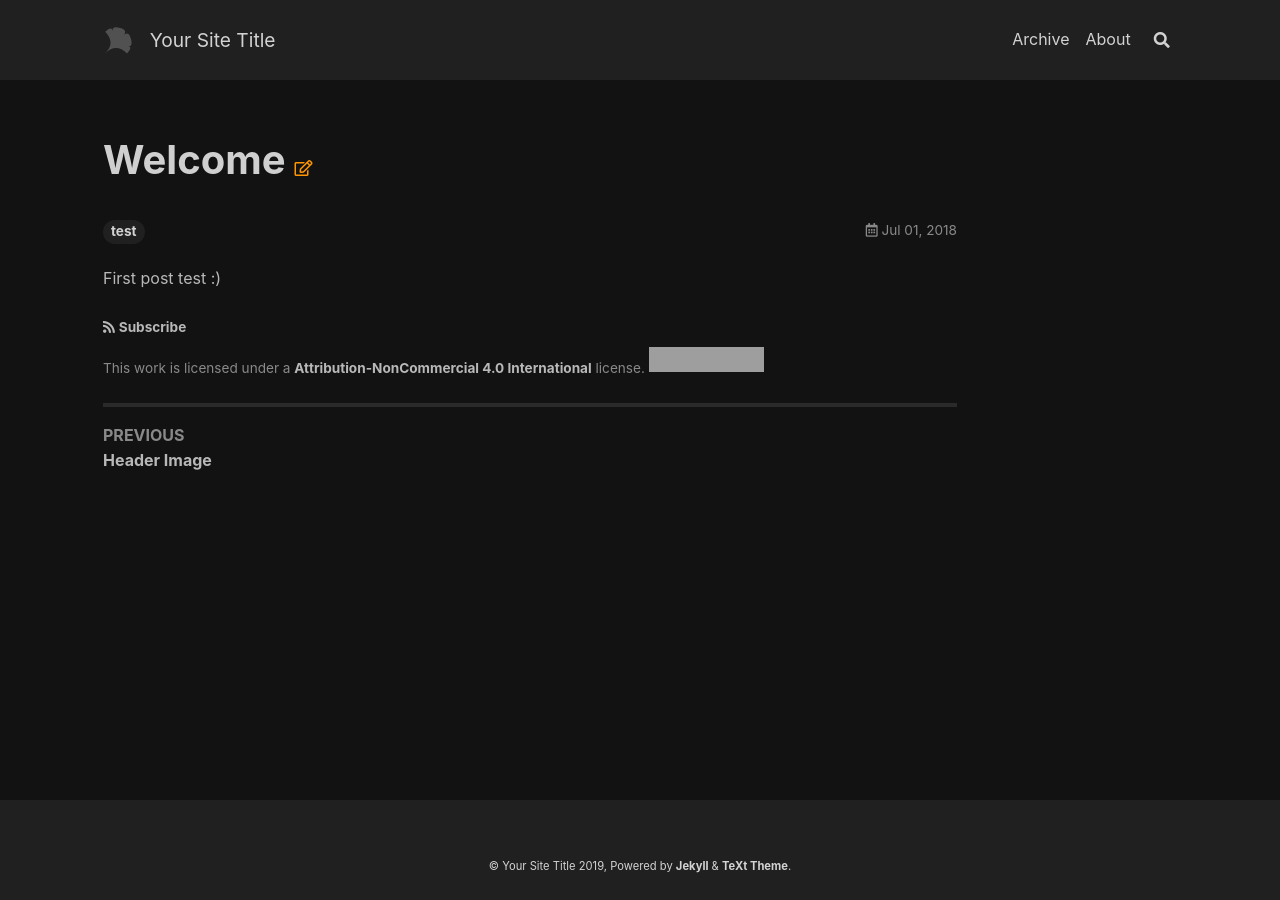
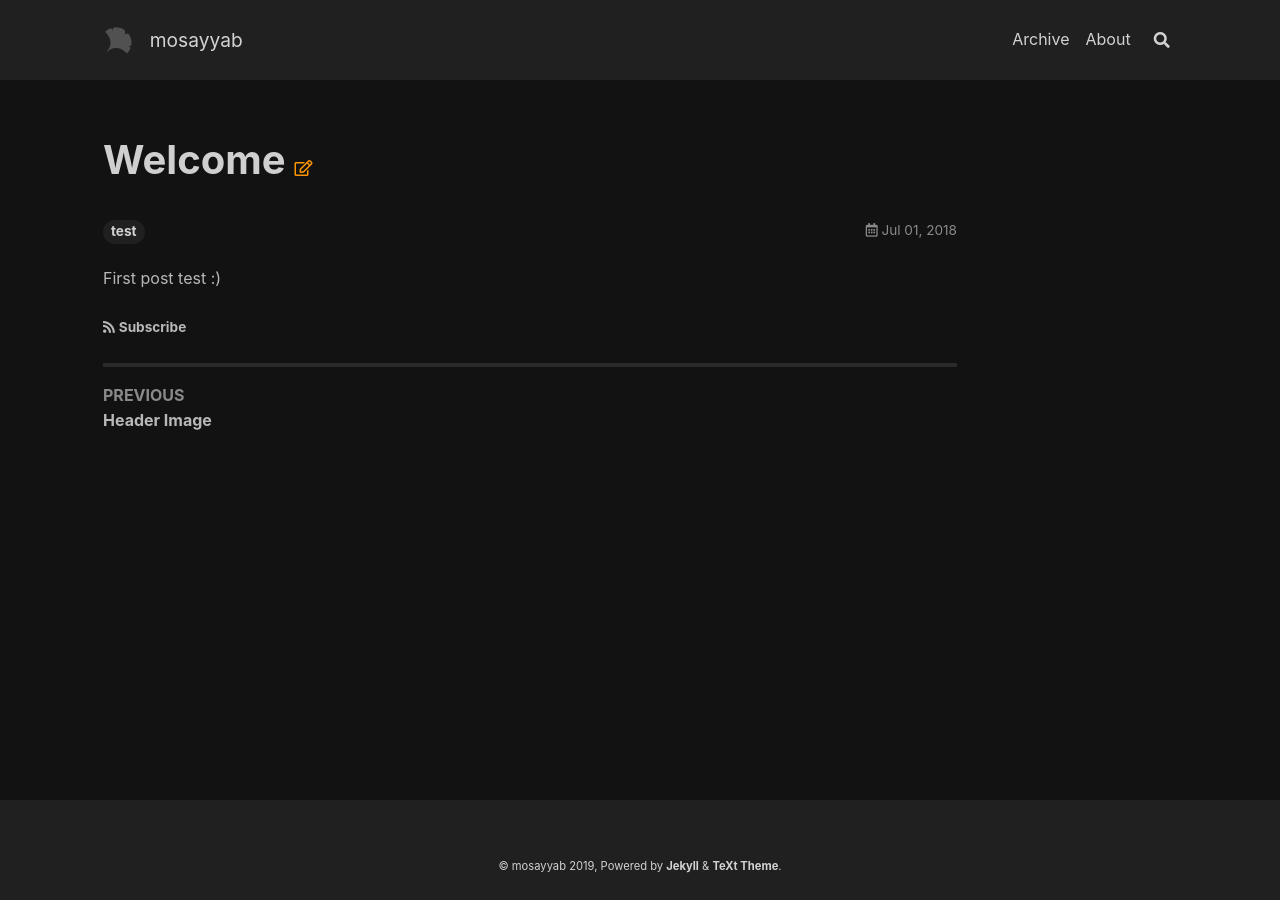
Before and after one commit to mosayyab/lastdash, a Jekyll site: the page built from _posts/2018-07-01-welcome.md, in a window 1280 px wide. Built offline with Jekyll 4.4.1, drawn with Linux system fonts in a browser that asks for light colours; nearby versions of some CDN libraries; grey boxes are pictures that could not be loaded.

Commit message:
Update _config.yml

```diff
--- a/_config.yml
+++ b/_config.yml
@@ -20,9 +20,9 @@
 highlight_theme: default # "default" (default), "tomorrow", "tomorrow-night", "tomorrow-night-eighties", "tomorrow-night-blue", "tomorrow-night-bright"
 url     : # the base hostname & protocol for your site e.g. https://www.someone.com
 baseurl : # does not include hostname
-title   : Your Site Title
+title   : mosayyab
 description: > # this means to ignore newlines until "Language & timezone"
-  Your Site Description
+  testing
 
 
 ## => Language and Timezone
@@ -35,10 +35,10 @@
 ##############################
 author:
   type      : # "person" (default), "organization"
-  name      : Your Name
+  name      : mosayyab
   url       :
   avatar    : # path or url of avatar image (square)
-  bio       : I am an amazing person.
+  bio       : testing !
   email     :
   facebook  : # "user_name" the last part of your profile url, e.g. https://www.facebook.com/user_name
   twitter   : # "user_name" the last part of your profile url, e.g. https://twitter.com/user_name
@@ -55,7 +55,7 @@
 
 ## => GitHub Repository (if the site is hosted by GitHub)
 ##############################
-repository: user_name/repo_name
+repository: mosayyab/mosayyab.github.io
 repository_tree: master
 
 
@@ -74,7 +74,7 @@
 excerpt_separator: <!--more-->
 
 ## license
-license: CC-BY-NC-4.0 # "CC-BY-4.0", "CC-BY-SA-4.0", "CC-BY-NC-4.0", "CC-BY-ND-4.0"
+license: # CC-BY-NC-4.0 # "CC-BY-4.0", "CC-BY-SA-4.0", "CC-BY-NC-4.0", "CC-BY-ND-4.0"
 
 ## TOC
 toc:
```
